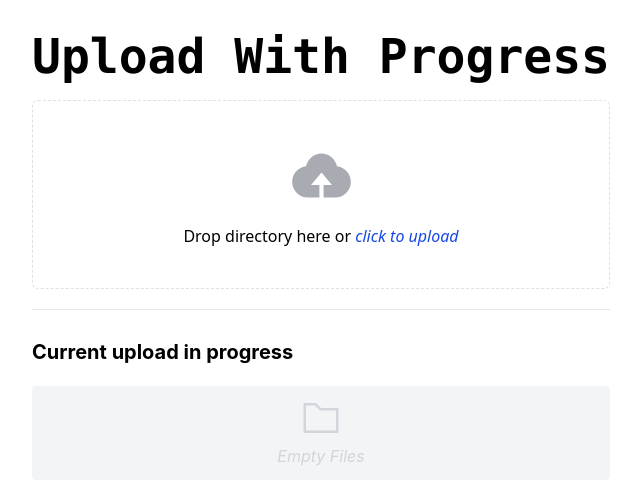
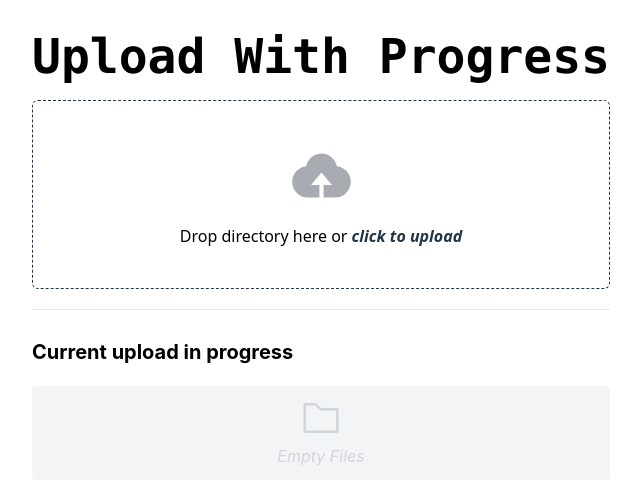
Before and after one commit to libra-999/Course-learning, a Vue app: page /upload in a window 1280 px wide. Shown: the top 504 px of the page, without its empty margins (319-960 px from the left). Built offline with nearby package versions, Linux system fonts and the light colour scheme; sample sign-in values are in the browser's storage; a web font is replaced by a local one.

Commit message:
style: modified border upload function

```diff
--- a/src/modules/uploadFile/component/ProgressUpload.vue
+++ b/src/modules/uploadFile/component/ProgressUpload.vue
@@ -18,7 +18,7 @@ const handleDeleteImage = (fileName: string, index: string) => {
 	<div class="mb-5">
 		<span class="text-5xl font-bold font-mono"> Upload With Progress</span>
 		<el-upload
-			class="mt-5"
+			class="mt-5 custom-upload"
 			drag
 			multiple
 			:show-file-list="false"
@@ -29,7 +29,7 @@ const handleDeleteImage = (fileName: string, index: string) => {
 			</el-icon>
 			<p>
 				Drop directory here or
-				<em class="text-blue-700">click to upload</em>
+				<em class="text-[#213547] font-bold">click to upload</em>
 			</p>
 		</el-upload>
 	</div>
@@ -84,4 +84,8 @@ const handleDeleteImage = (fileName: string, index: string) => {
 	</div>
 </template>
 
-<style scoped></style>
+<style scoped>
+:deep(.custom-upload .el-upload-dragger) {
+	border: 1px dashed #213547;
+}
+</style>
```
